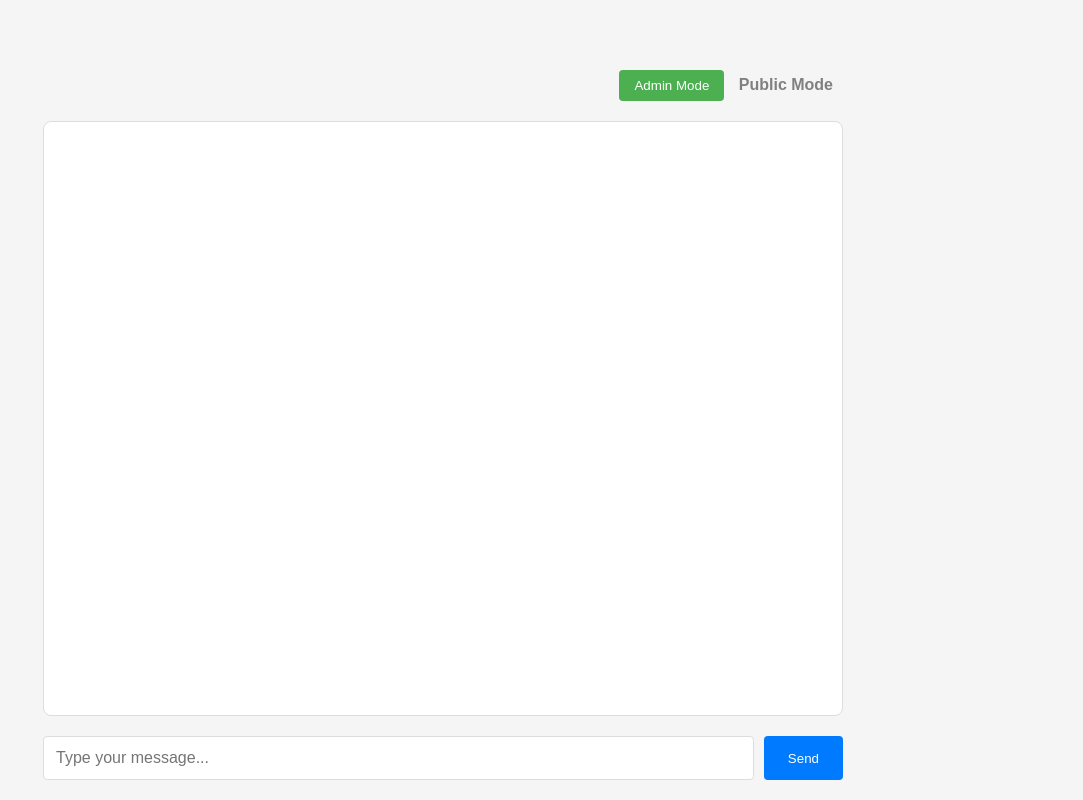
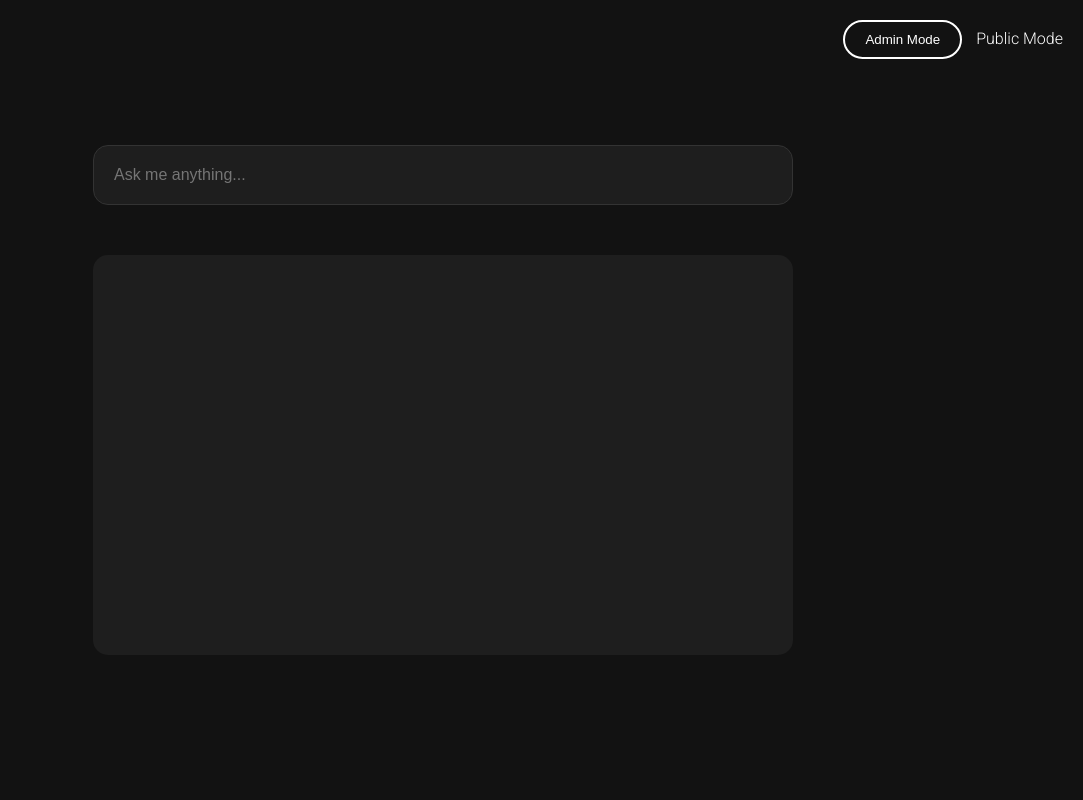
Before and after one commit to brandonwkong/JARVIS, a plain HTML site: page index.html in a window 1280 px wide. Shown: the whole page, without its empty margins (197-1280 px from the left). Drawn offline with Linux system fonts and the light colour scheme.

Commit message:
Refactored ui, fixed database fetch and save issue for admin mode

```diff
--- a/index.html
+++ b/index.html
@@ -4,114 +4,150 @@
     <meta charset="UTF-8">
     <meta name="viewport" content="width=device-width, initial-scale=1.0">
     <title>Brandon's AI Assistant</title>
+    <link href="https://fonts.googleapis.com/css2?family=Roboto:wght@300;400;500&display=swap" rel="stylesheet">
     <style>
-        body {
-            font-family: Arial, sans-serif;
-            display: flex;
-            flex-direction: column;
-            justify-content: flex-end;
-            align-items: center;
-            height: 100vh;
+        * {
             margin: 0;
-            background-color: #f5f5f5;
+            padding: 0;
+            box-sizing: border-box;
         }
 
-        #chat-container {
-            width: 80%;
-            max-width: 800px;
-            height: 90vh;
-            display: flex;
-            flex-direction: column;
-            margin: 20px auto;
+        body {
+            font-family: 'Roboto', sans-serif;
+            min-height: 100vh;
+            background-color: #121212;
+            color: #ffffff;
         }
 
-        #mode-toggle {
-            padding: 10px;
-            margin-bottom: 10px;
-            text-align: right;
+        #header {
+            position: fixed;
+            top: 0;
+            right: 0;
+            padding: 20px;
+            z-index: 100;
         }
 
         #admin-login {
-            background-color: #4CAF50;
-            color: white;
-            padding: 8px 15px;
-            border: none;
-            border-radius: 4px;
+            background-color: transparent;
+            color: #ffffff;
+            padding: 10px 20px;
+            border: 2px solid #ffffff;
+            border-radius: 25px;
             cursor: pointer;
+            transition: all 0.3s ease;
+        }
+
+        #admin-login:hover {
+            background-color: #ffffff;
+            color: #121212;
         }
 
         #mode-indicator {
             margin-left: 10px;
-            font-weight: bold;
+            font-weight: 300;
+        }
+
+        #main-container {
+            display: flex;
+            flex-direction: column;
+            align-items: center;
+            justify-content: center;
+            min-height: 100vh;
+            padding: 20px;
+        }
+
+        #search-container {
+            width: 100%;
+            max-width: 700px;
+            margin-bottom: 30px;
+        }
+
+        #userInput {
+            width: 100%;
+            padding: 20px;
+            background-color: #1E1E1E;
+            border: 1px solid #333;
+            border-radius: 15px;
+            color: #ffffff;
+            font-size: 16px;
+            transition: all 0.3s ease;
+        }
+
+        #userInput:focus {
+            outline: none;
+            border-color: #4CAF50;
+            box-shadow: 0 0 10px rgba(76, 175, 80, 0.3);
         }
 
         #chatbox {
-            flex-grow: 1;
-            border: 1px solid #ddd;
-            border-radius: 8px;
+            width: 100%;
+            max-width: 700px;
+            height: 50vh;
+            overflow-y: auto;
             padding: 20px;
-            overflow-y: auto;
-            background-color: white;
-            margin-bottom: 20px;
-        }
-
-        .input-container {
-            display: flex;
-            gap: 10px;
-        }
-
-        #userInput {
-            flex-grow: 1;
-            padding: 12px;
-            border: 1px solid #ddd;
-            border-radius: 4px;
-            font-size: 16px;
-        }
-
-        button {
-            padding: 12px 24px;
-            background-color: #007bff;
-            color: white;
-            border: none;
-            border-radius: 4px;
-            cursor: pointer;
-        }
-
-        button:hover {
-            background-color: #0056b3;
+            background-color: #1E1E1E;
+            border-radius: 15px;
+            margin-top: 20px;
         }
 
         .message {
             margin: 10px 0;
-            padding: 12px;
-            border-radius: 8px;
-            max-width: 70%;
+            padding: 15px;
+            border-radius: 15px;
+            max-width: 80%;
         }
 
         .user {
-            background-color: #007bff;
+            background-color: #4CAF50;
             color: white;
             margin-left: auto;
         }
 
         .assistant {
-            background-color: #f0f0f0;
-            color: #333;
+            background-color: #2C2C2C;
+            color: #ffffff;
             margin-right: auto;
+        }
+
+        ::-webkit-scrollbar {
+            width: 8px;
+        }
+
+        ::-webkit-scrollbar-track {
+            background: #1E1E1E;
+        }
+
+        ::-webkit-scrollbar-thumb {
+            background: #333;
+            border-radius: 4px;
+        }
+
+        ::-webkit-scrollbar-thumb:hover {
+            background: #444;
+        }
+
+        @media (max-width: 768px) {
+            #search-container {
+                width: 90%;
+            }
+
+            #chatbox {
+                width: 90%;
+            }
         }
     </style>
 </head>
 <body>
-    <div id="chat-container">
-        <div id="mode-toggle">
-            <button id="admin-login" onclick="toggleAdminMode()">Admin Mode</button>
-            <span id="mode-indicator" style="color: grey;">Public Mode</span>
+    <div id="header">
+        <button id="admin-login" onclick="toggleAdminMode()">Admin Mode</button>
+        <span id="mode-indicator">Public Mode</span>
+    </div>
+
+    <div id="main-container">
+        <div id="search-container">
+            <input type="text" id="userInput" placeholder="Ask me anything..." />
         </div>
         <div id="chatbox"></div>
-        <div class="input-container">
-            <input type="text" id="userInput" placeholder="Type your message..." />
-            <button onclick="sendMessage()">Send</button>
-        </div>
     </div>
 
     <script>
```
Also changed, not shown: 3 other files.
